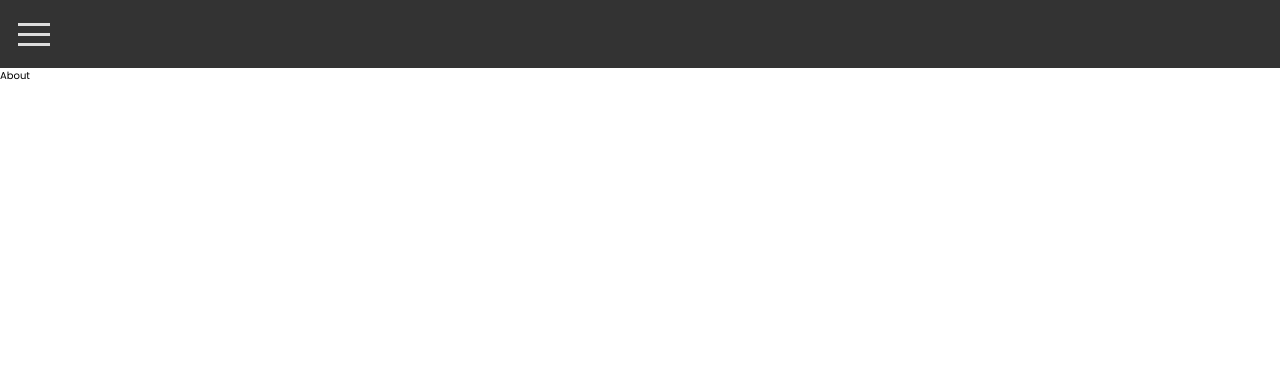
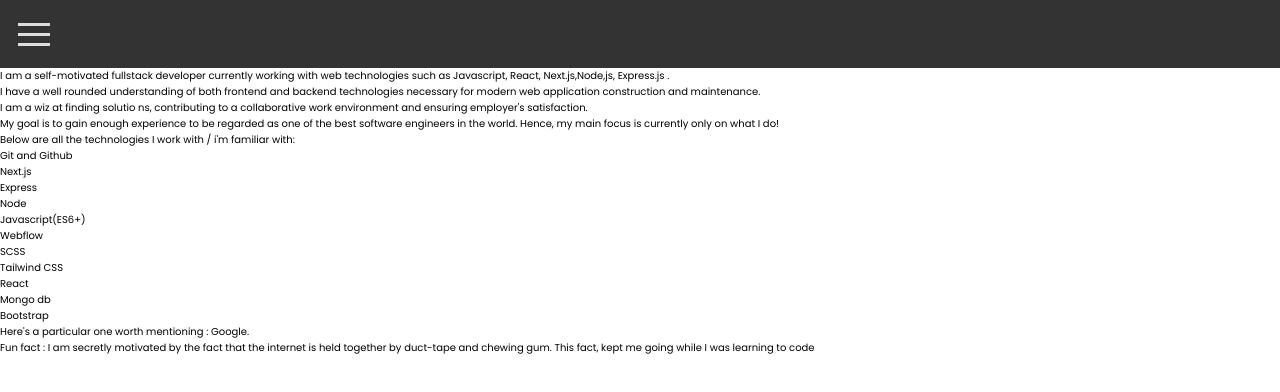
Before and after one commit to presh-031/Portfolio2.0, a React (Create React App) app: page /about in a window 1280 px wide. Shown: the top 392 px of the page. Built offline with nearby package versions, Linux system fonts and the light colour scheme.

Commit message:
completed about page markup

```diff
--- a/src/components/FooterLinks/FooterLinks.jsx
+++ b/src/components/FooterLinks/FooterLinks.jsx
@@ -16,7 +16,6 @@ const FooterLinks = () => {
           <BsTwitter className="footer-link" />
         </div>
       </section>
-      <footer class="main-footer"></footer>
     </>
   );
 };
--- a/src/pages/About/About.jsx
+++ b/src/pages/About/About.jsx
@@ -1,5 +1,43 @@
 const About = () => {
-  return <div>About</div>;
+  return (
+    <div className="about-page">
+      <p>
+        I am a self-motivated fullstack developer currently working with web technologies such as Javascript, React,
+        Next.js,Node,js, Express.js .
+      </p>
+      <p>
+        I have a well rounded understanding of both frontend and backend technologies necessary for modern web
+        application construction and maintenance.
+      </p>
+      <p>
+        I am a wiz at finding solutio ns, contributing to a collaborative work environment and ensuring employer's
+        satisfaction.
+      </p>
+      <p>
+        My goal is to gain enough experience to be regarded as one of the best software engineers in the world. Hence,
+        my main focus is currently only on what I do!
+      </p>
+      <p>Below are all the technologies I work with / i'm familiar with:</p>
+      <ul>
+        <li>Git and Github</li>
+        <li>Next.js</li>
+        <li>Express</li>
+        <li>Node</li>
+        <li>Javascript(ES6+)</li>
+        <li>Webflow</li>
+        <li>SCSS</li>
+        <li>Tailwind CSS</li>
+        <li>React</li>
+        <p>Mongo db</p>
+        <p>Bootstrap</p>
+      </ul>
+      <p>Here's a particular one worth mentioning : Google.</p>
+      <p>
+        Fun fact : I am secretly motivated by the fact that the internet is held together by duct-tape and chewing gum.
+        This fact, kept me going while I was learning to code
+      </p>
+    </div>
+  );
 };
 
 export default About;
```
Also changed, not shown: src/pages/About/About.css (added).
